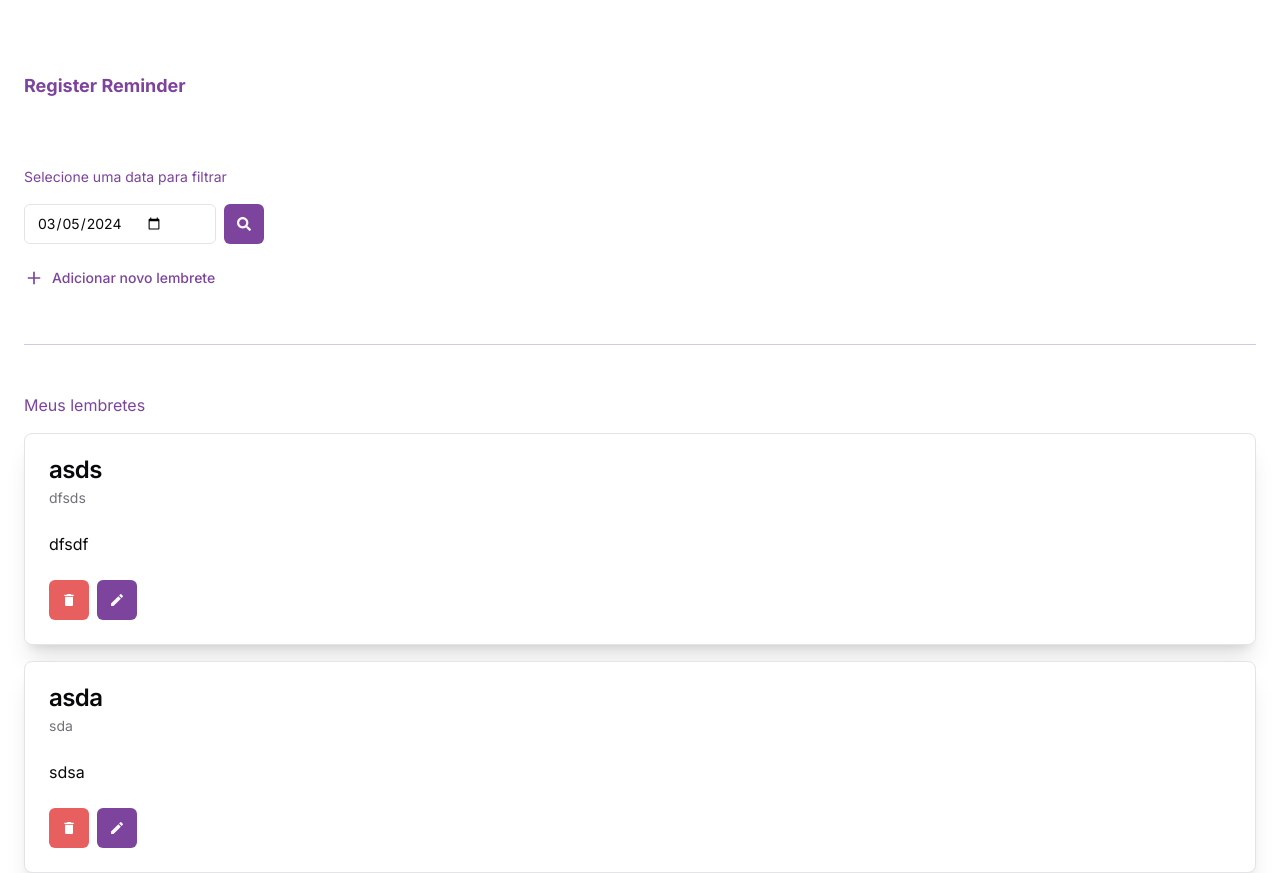
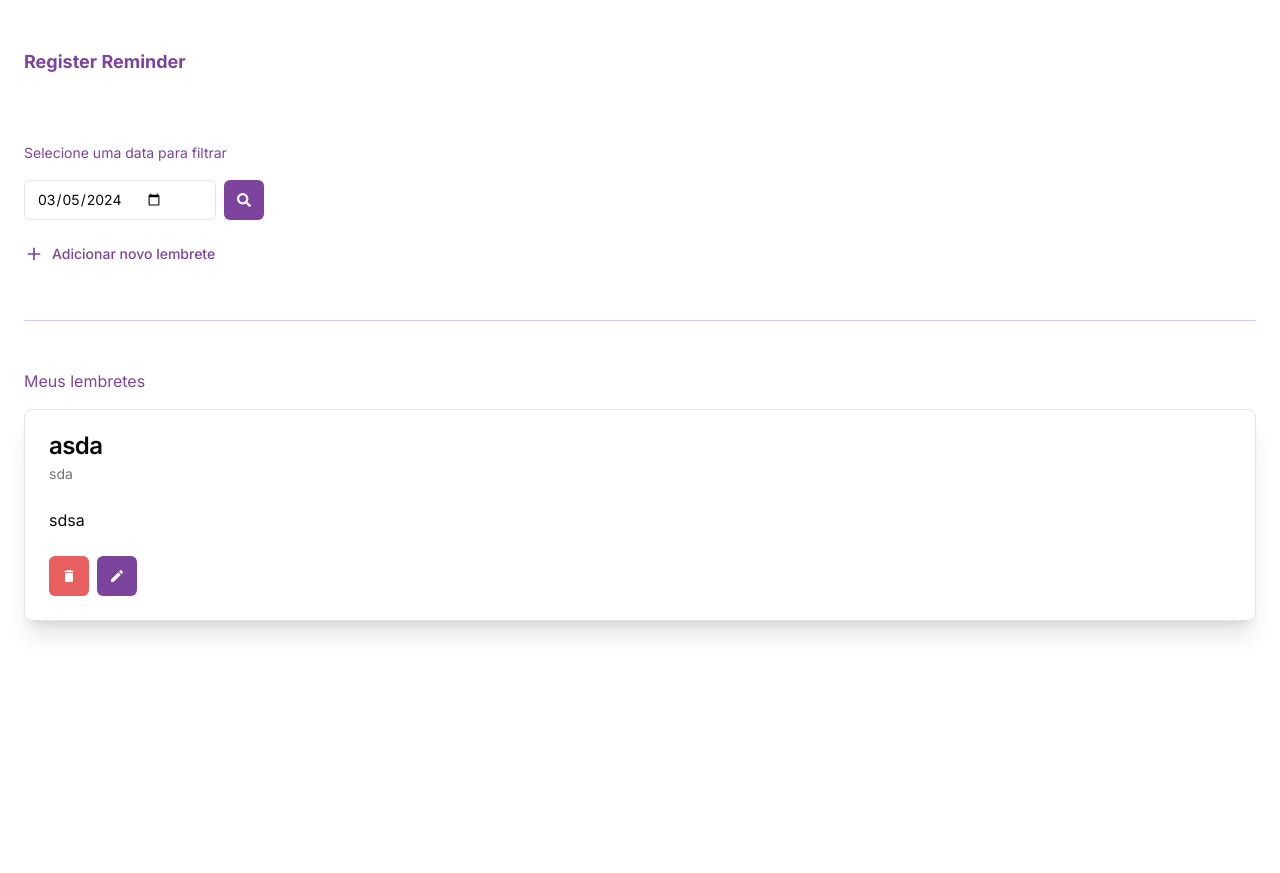
Before and after one commit to calvinsteixeira/register-reminders, a Next.js app: page /dashboard in a window 1280 px wide. After the commit the page ends 800 px from the top, so only its background shows below. Built offline with nearby package versions, Linux system fonts and the light colour scheme; data requests are answered from the project's data file.

Commit message:
Ajustando padding da tag main

```diff
--- a/api/db.json
+++ b/api/db.json
@@ -1,12 +1,5 @@
 {
   "reminders": [
-    {
-      "id": "9813",
-      "title": "asds",
-      "subtitle": "dfsds",
-      "description": "dfsdf",
-      "date": "2024-03-29T00:00:00.000Z"
-    },
     {
       "id": "0b30",
       "title": "asda",
--- a/app/dashboard/page.tsx
+++ b/app/dashboard/page.tsx
@@ -154,8 +154,8 @@ export default function page() {
         title={deleteDialogSettings.title}
         description={deleteDialogSettings.description}
       />
-      <main>
-        <h1 className="text-lg font-bold text-secondary mt-12">
+      <main className="pb-10">
+        <h1 className="text-lg font-bold text-secondary mt-6">
           Register Reminder
         </h1>
         <div className="w-full h-full mt-16 flex flex-col">
@@ -216,7 +216,6 @@ export default function page() {
           </div>
         </div>
       </main>
-
     </div>
   );
 }
```
